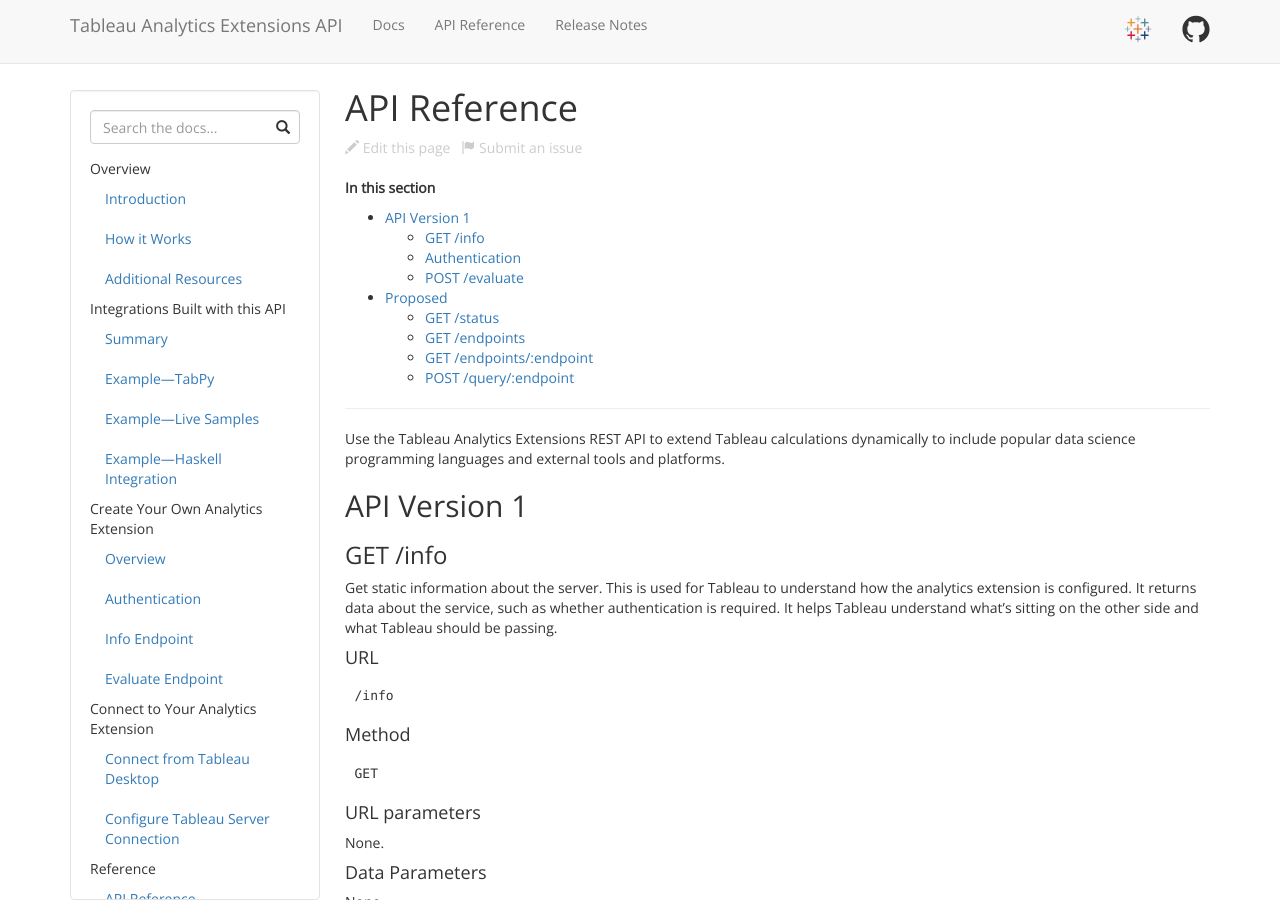
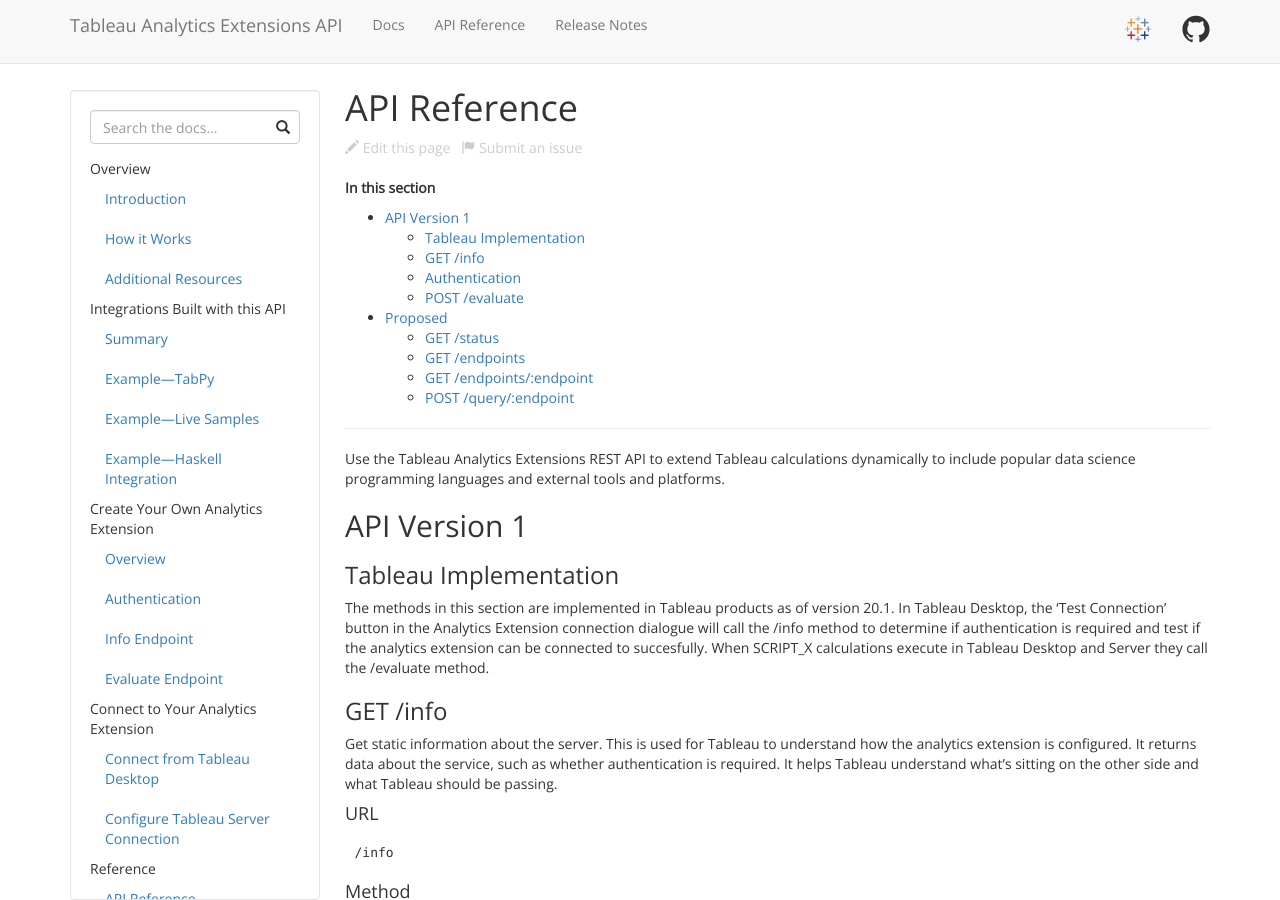
Before and after one commit to tableau/analytics-extensions-api, a Jekyll site: the page built from docs/ae_api_ref.md, in a window 1280 px wide and 900 px high. Built offline with Jekyll 4.4.1, drawn with Linux system fonts in a browser that asks for light colours; nearby versions of some CDN libraries.

Commit message:
Update ae_api_ref.md

```diff
--- a/docs/ae_api_ref.md
+++ b/docs/ae_api_ref.md
@@ -13,6 +13,11 @@
 Use the Tableau Analytics Extensions REST API to extend Tableau calculations dynamically to include popular data science programming languages and external tools and platforms.
 
 ## API Version 1
+
+### Tableau Implementation
+
+The methods in this section are implemented in Tableau products as of version 20.1. In Tableau Desktop, the 'Test Connection' button in the Analytics Extension connection dialogue will call the /info method to determine if authentication is required and test if the analytics extension can be connected to succesfully. When SCRIPT_X calculations execute in Tableau Desktop and Server they call the /evaluate method.
+
 ### GET /info
 
 Get static information about the server. This is used for Tableau to understand how the analytics extension is configured. It returns data about the service, such as whether authentication is required. It helps Tableau understand what’s sitting on the other side and what Tableau should be passing.
```
